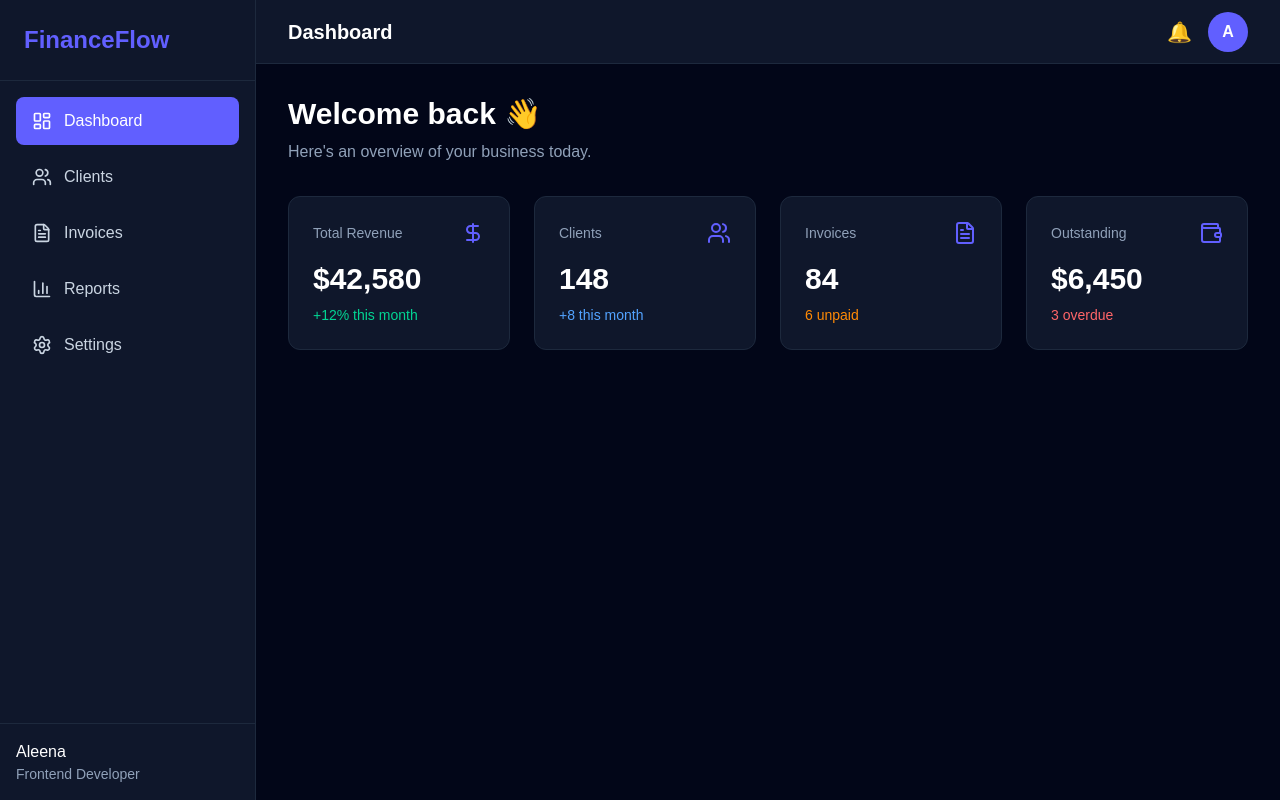
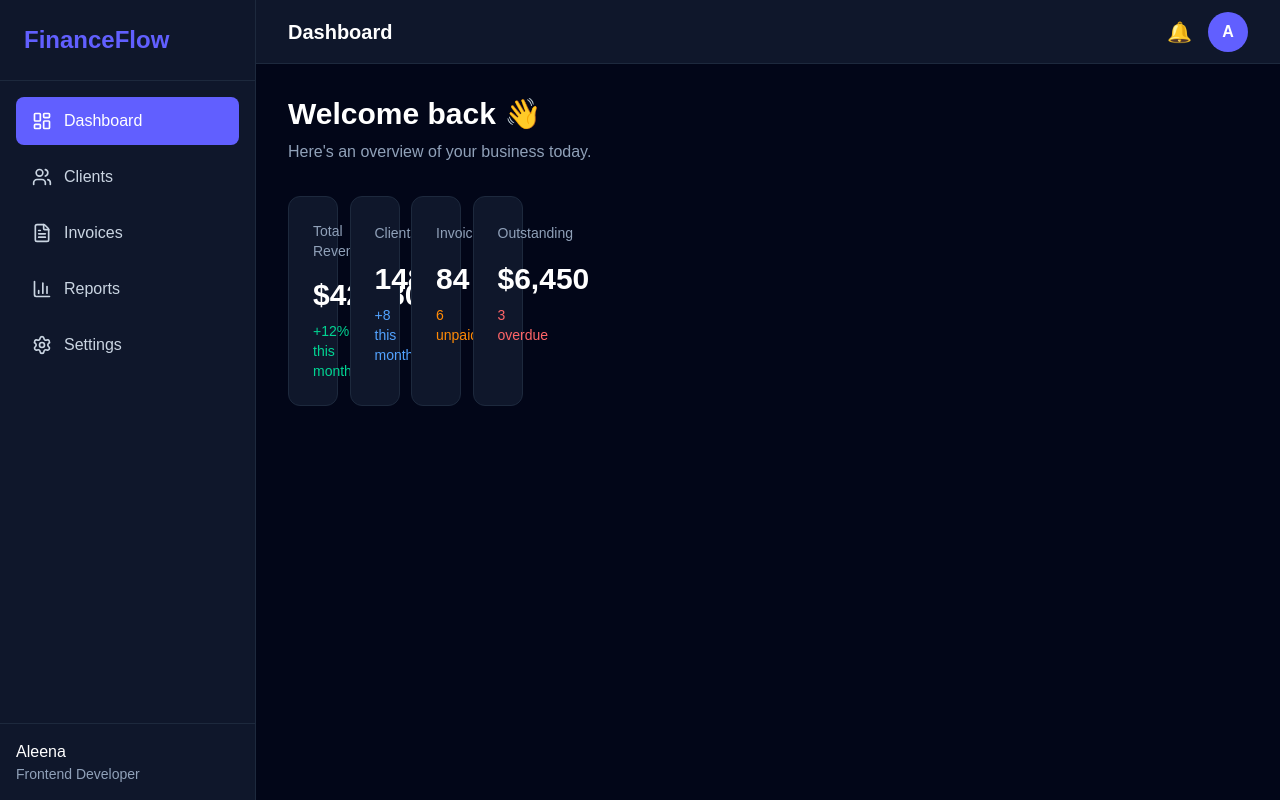
Before and after one commit to Aleena-Yameen/financeflow-saas, a Next.js app: page /dashboard in a window 1280 px wide. Built offline with nearby package versions, Linux system fonts and the light colour scheme.

Commit message:
refactor: render dashboard cards from data array

```diff
--- a/app/(protected)/dashboard/page.tsx
+++ b/app/(protected)/dashboard/page.tsx
@@ -8,6 +8,36 @@ import {
 
 import StatCard from "@/components/ui/StatCard";
 
+const stats = [
+  {
+    title: "Total Revenue",
+    value: "$42,580",
+    change: "+12% this month",
+    changeColor: "text-emerald-400",
+    icon: DollarSign,
+  },
+  {
+    title: "Clients",
+    value: "148",
+    change: "+8 this month",
+    changeColor: "text-blue-400",
+    icon: Users,
+  },
+  {
+    title: "Invoices",
+    value: "84",
+    change: "6 unpaid",
+    changeColor: "text-orange-400",
+    icon: FileText,
+  },
+  {
+    title: "Outstanding",
+    value: "$6,450",
+    change: "3 overdue",
+    changeColor: "text-red-400",
+    icon: Wallet,
+  },
+];
 export default function DashboardPage() {
   return (
     <div>
@@ -22,37 +52,14 @@ export default function DashboardPage() {
       </div>
 
       <div className="grid gap-6 md:grid-cols-2 xl:grid-cols-4">
-        <StatCard
-          title="Total Revenue"
-          value="$42,580"
-          change="+12% this month"
-          icon={DollarSign}
-          changeColor="text-emerald-400"
-        />
-
-        <StatCard
-          title="Clients"
-          value="148"
-          change="+8 this month"
-          icon={Users}
-          changeColor="text-blue-400"
-        />
-
-        <StatCard
-          title="Invoices"
-          value="84"
-          change="6 unpaid"
-          icon={FileText}
-          changeColor="text-orange-400"
-        />
-
-        <StatCard
-          title="Outstanding"
-          value="$6,450"
-          change="3 overdue"
-          icon={Wallet}
-          changeColor="text-red-400"
-        />
+        <div className="grid gap-6 md:grid-cols-2 xl:grid-cols-4">
+  {stats.map((stat) => (
+    <StatCard
+  key={stat.title}
+  {...stat}
+/>
+  ))}
+</div>
       </div>
     </div>
   );
```
